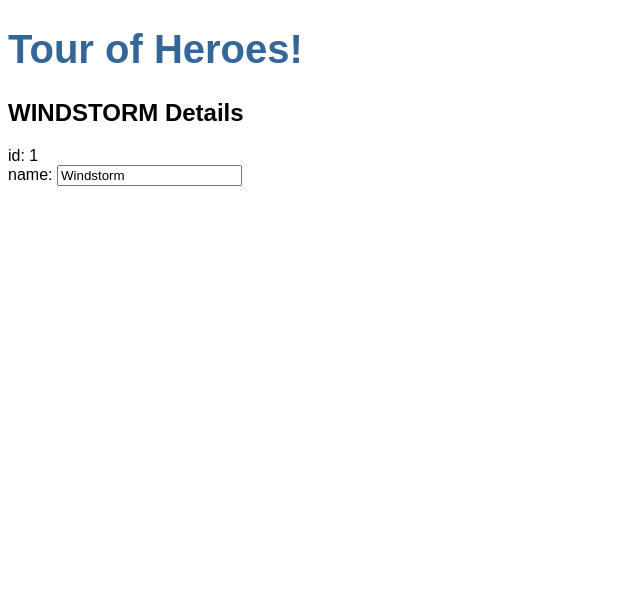
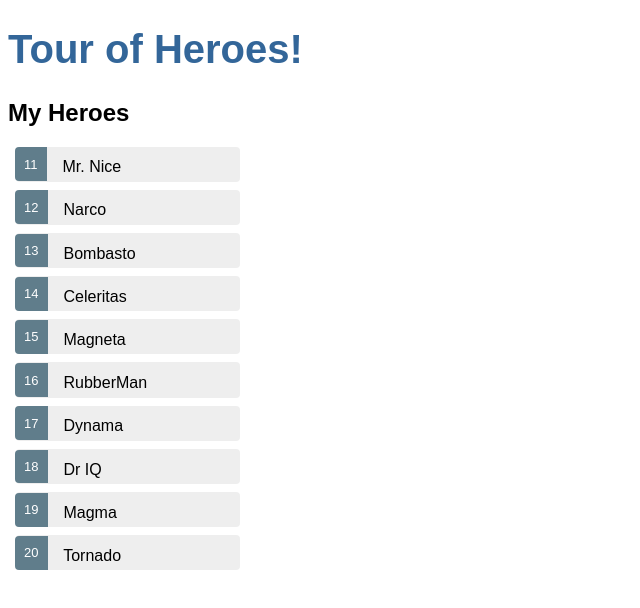
Before and after one commit to willybeans/angulartutorial-heroes, an Angular app: page /heroes in a window 1280 px wide. Shown: the top 608 px of the page, without its empty margins (0-640 px from the left). Built offline with nearby package versions, Linux system fonts and the light colour scheme.

Commit message:
render a list + conditionals classes/display

```diff
--- a/src/app/heroes/heroes.component.css
+++ b/src/app/heroes/heroes.component.css
@@ -0,0 +1,48 @@
+/* HeroesComponent's private CSS styles */
+.selected {
+  background-color: #CFD8DC !important;
+  color: white;
+}
+.heroes {
+  margin: 0 0 2em 0;
+  list-style-type: none;
+  padding: 0;
+  width: 15em;
+}
+.heroes li {
+  cursor: pointer;
+  position: relative;
+  left: 0;
+  background-color: #EEE;
+  margin: .5em;
+  padding: .3em 0;
+  height: 1.6em;
+  border-radius: 4px;
+}
+.heroes li.selected:hover {
+  background-color: #BBD8DC !important;
+  color: white;
+}
+.heroes li:hover {
+  color: #607D8B;
+  background-color: #DDD;
+  left: .1em;
+}
+.heroes .text {
+  position: relative;
+  top: -3px;
+}
+.heroes .badge {
+  display: inline-block;
+  font-size: small;
+  color: white;
+  padding: 0.8em 0.7em 0 0.7em;
+  background-color: #607D8B;
+  line-height: 1em;
+  position: relative;
+  left: -1px;
+  top: -4px;
+  height: 1.8em;
+  margin-right: .8em;
+  border-radius: 4px 0 0 4px;
+}
--- a/src/app/heroes/heroes.component.html
+++ b/src/app/heroes/heroes.component.html
@@ -1,7 +1,21 @@
-<h2>{{hero.name | uppercase}} Details</h2>
-<div><span>id: </span>{{hero.id}}</div>
+<h2>My Heroes</h2>
+<ul class="heroes">
+  <li *ngFor="let hero of heroes"
+  (click)="onSelect(hero)"
+  [class.selected] = "hero === selectedHero"
+  >
+    <span class="badge">{{hero.id}}</span> {{hero.name}}
+  </li>
+</ul>
+
+<div *ngIf="selectedHero">
+
+<h2>{{selectedHero.name | uppercase}} Details</h2>
+<div><span>id: </span>{{selectedHero.id}}</div>
 <div>
   <label>name:
-    <input [(ngModel)]="hero.name" placeholder="name"/>
+    <input [(ngModel)]="selectedHero.name" placeholder="name"/>
   </label>
 </div>
+
+</div>
--- a/src/app/heroes/heroes.component.ts
+++ b/src/app/heroes/heroes.component.ts
@@ -1,20 +1,24 @@
 import { Component, OnInit } from '@angular/core';
 import { Hero } from '../hero';
+import { HEROES } from '../mock-heroes';
 
 @Component({
   selector: 'app-heroes',
   templateUrl: './heroes.component.html',
   styleUrls: ['./heroes.component.css']
 })
+
 export class HeroesComponent implements OnInit {
-  hero: Hero = {
-    id: 1,
-    name: 'Windstorm'
-  };
+
+  heroes = HEROES;
+  selectedHero: Hero;
 
   constructor() { }
 
   ngOnInit() {
   }
 
+  onSelect(hero: Hero): void {
+    this.selectedHero = hero;
+  }
 }
--- /dev/null
+++ b/src/app/mock-heroes.ts
@@ -0,0 +1,14 @@
+import { Hero } from './hero';
+
+export const HEROES: Hero[] = [
+  { id: 11, name: 'Mr. Nice' },
+  { id: 12, name: 'Narco' },
+  { id: 13, name: 'Bombasto' },
+  { id: 14, name: 'Celeritas' },
+  { id: 15, name: 'Magneta' },
+  { id: 16, name: 'RubberMan' },
+  { id: 17, name: 'Dynama' },
+  { id: 18, name: 'Dr IQ' },
+  { id: 19, name: 'Magma' },
+  { id: 20, name: 'Tornado' }
+];
```
